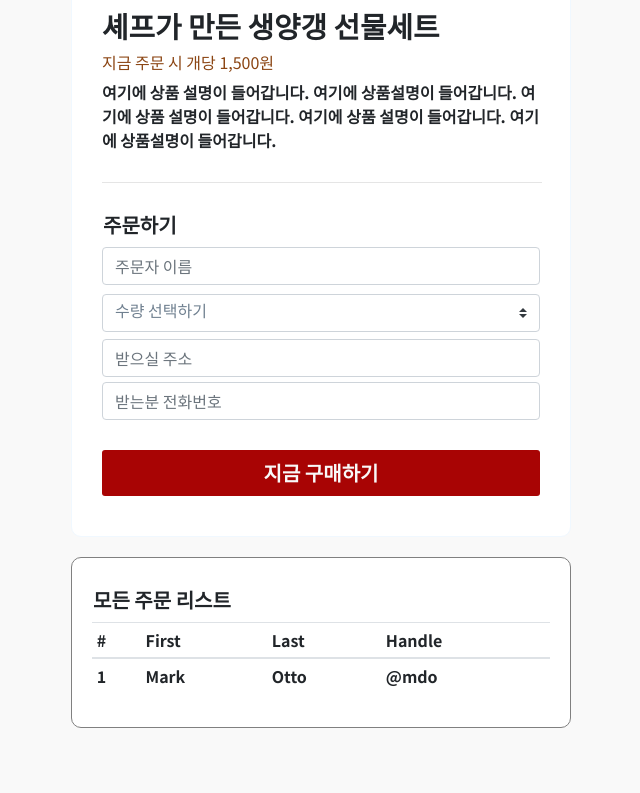
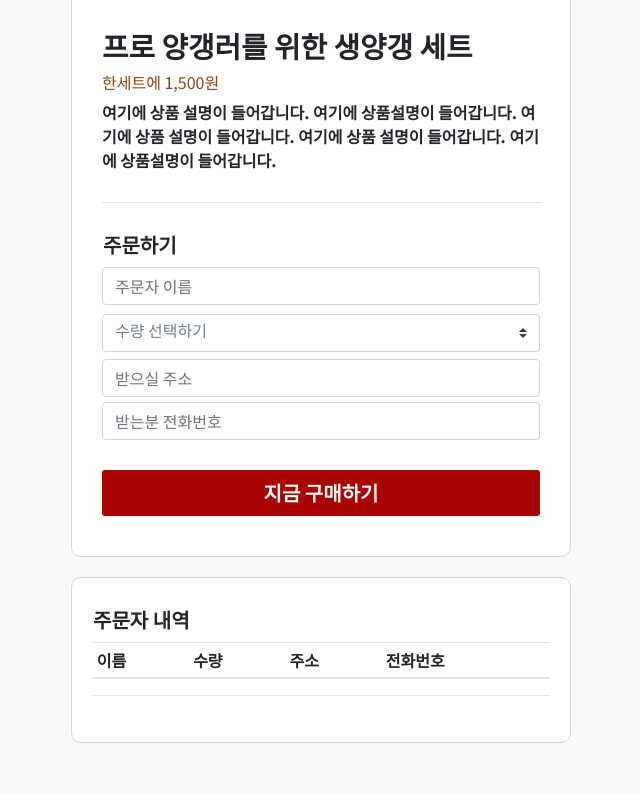
Before and after one commit to ultratac/Sparta_github, a Flask app: page / in a window 1280 px wide. Shown: the part 416-1209 px from the top of the page, without its empty margins (319-959 px from the left). Before the commit the page ends 1144 px from the top, so only its background shows below. Run offline with Flask 2, Linux system fonts and the light colour scheme; data that the repository does not hold is empty; some libraries are stand-ins or nearby versions.

Commit message:
Update index.html
첫로딩 시 Document - empty 스크립트 추가

```diff
--- a/onepage_shoppingmall/templates/index.html
+++ b/onepage_shoppingmall/templates/index.html
@@ -24,7 +24,7 @@
             font-family: 'Noto Sans KR', sans-serif;
             background-color: #f9f9f9;
             font-weight: bold;
-            margin-top: 20px;
+            margin-top: 40px;
 
         }
 
@@ -35,11 +35,12 @@
             padding-bottom: 30px;
             padding-right: 0px;
             width: 500px;
+            margin-top: 30px;
             margin: auto;
             background-color: white;
             border-style: solid;
-            border-color: aliceblue;
-            border-width: 0.1px;
+            border-color:lightgray;
+            border-width: 0.3px;
             border-radius: 10px;
 
         }
@@ -53,12 +54,18 @@
             width: 500px;
             margin-left: auto;
             margin-right: auto;
+            margin-bottom: 50px;
             /* margin -: auto; */
             background-color: white;
             border-style: solid;
-            border-color: gray;
-            border-width: 0.1px;
+            border-color: lightgray;
+            border-width: 0.5px;
             border-radius: 10px;
+
+        }
+
+        .h5 {
+            text-align: center;
 
         }
 
@@ -139,17 +146,30 @@
 
         }
 
+        #table_row {
+            font-weight: lighter;
+            font-size: smaller;
+        }
+
 
     </style>
 
     <script>
+        $(document).ready(function () {
+            listing();
+            $('#table-row').empty();
+        })
+
         //포스트 로직 - 입력 데이터 post로 보내기
+
+
         function add_to_cart() {
             //  인풋 값 가져오기
             let name = $('#input_name').val();
             let quantity = $('#select-quantity').val();
             let address = $('#input_address').val();
             let phone = $('#input_phone').val();
+            phone_regexp = /(01[0|1|6|9|7])[-](\d{3}|\d{4})[-](\d{4}$)/;
 
             // 인풋값 없을시 경고 띄우기
             if (name == '') {
@@ -168,6 +188,7 @@
                 alert('전화번호를 입력해주세요');
                 $('#input_phone').focus();
                 return;
+
             }
             // post 요청 - 인풋값을 서버에 날려주기
             $.ajax({
@@ -182,6 +203,7 @@
                 }
             })
         }
+
         //겟 로직 1 - order 데이터 받아오기
         function listing() {
             $.ajax({
@@ -190,21 +212,24 @@
                 data: {},
                 success: function (response) {
                     if (response['result'] == 'success') {
-                        let order_list = response['order_list']
+                        let orders = response['order_list'];
+                        for (let i = 0; i < orders.length; i++) {
+                            make_table(orders[i]['name'], orders[i]['quantity'], orders[i]['address'], orders[i]['phone']);
+                        }
 
-                        for (let i = 0; i < order_list.length; i++) {
-                            let name = order_list[i]['name']
-                            let quantity = order_list[i]['quantity']
-                            let address = order_list[i]['address']
-                            let phone = order_list[i]['phone']
+                        //     let name = orders[i]['name']
+                        //     let quantity = orders[i]['quantity']
+                        //     let address = orders[i]['address']
+                        //     let phone = orders[i]['phone']
 
-                            make_table(name, quantity, address, phone)
+                        //     make_table(name, quantity, address, phone)
 
-                        }
+                    }
                 }
             }
-        })
+            )
         }
+
 
         function make_table(name, quantity, address, phone) {
             let temp_html = `<tr>
@@ -257,8 +282,8 @@
 
         <!-- 상품 소개 영역  -->
         <div class="prodcut_summary" id="product_summary">
-            <h4 class="product_name"><strong>셰프가 만든 생양갱 선물세트 </strong></h4>
-            <h6 class="product_price">지금 주문 시 개당 1,500원</h6>
+            <h4 class="product_name"><strong>프로 양갱러를 위한 생양갱 세트</strong></h4>
+            <h6 class="product_price">한세트에 1,500원</h6>
             <p class="product_detail">여기에 상품 설명이 들어갑니다. 여기에 상품설명이 들어갑니다. 여기에 상품 설명이 들어갑니다. 여기에 상품 설명이 들어갑니다. 여기에 상품설명이
                 들어갑니다. </p>
 
@@ -305,27 +330,22 @@
     </div>
 
     <div class="wrap2">
-        <h5 class="order_detail"><strong>모든 주문 리스트</strong></h5>
-         <!-- 테이블 영역 -->
-         <div class="table-area" id="table">
+        <h5 class="order_detail" id="h5"><strong>주문자 내역</strong></h5>
+        <!-- 테이블 영역 -->
+        <div class="table-area" id="table">
             <table class="table table-sm" id='order_table'>
                 <thead>
                     <tr>
-                        <th scope="col">#</th>
-                        <th scope="col">First</th>
-                        <th scope="col">Last</th>
-                        <th scope="col">Handle</th>
+                        <th scope="col">이름</th>
+                        <th scope="col">수량</th>
+                        <th scope="col">주소</th>
+                        <th scope="col">전화번호</th>
                     </tr>
                 </thead>
                 <tbody id="table_row">
-                    <tr>
-                        <th scope="row">1</th>
-                        <td>Mark</td>
-                        <td>Otto</td>
-                        <td>@mdo</td>
-                    </tr>
                 </tbody>
             </table>
+            <hr>
         </div>
 
 
```
